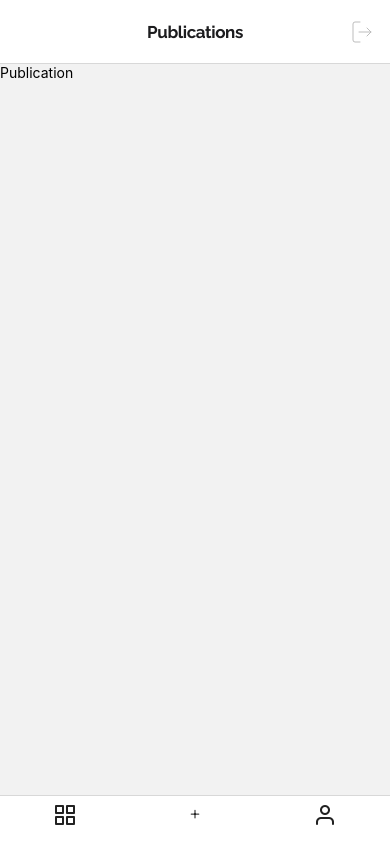
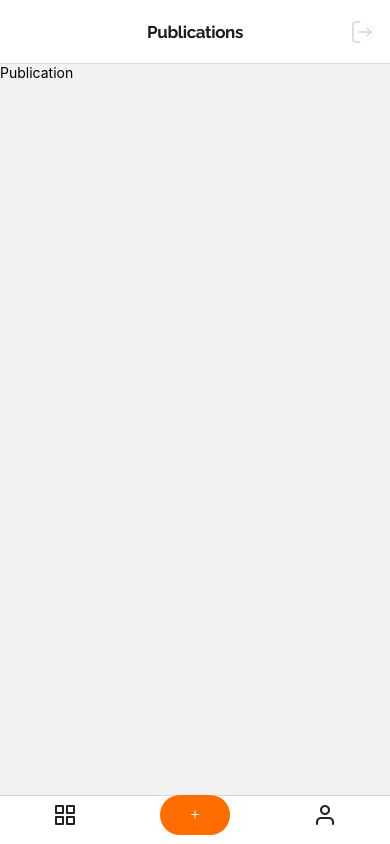
Before and after one commit to Maryna-Korbet/TourNYC, a React Native app in the folder PostsApp/: screen / in a window 390 px wide. Built offline with nearby package versions, Linux system fonts and the light colour scheme.

Commit message:
add IoniconsElement

```diff
--- /dev/null
+++ b/PostsApp/components/icons/IoniconsElement.tsx
@@ -0,0 +1,58 @@
+import React, { FC } from 'react';
+import { View } from 'react-native';
+import { StyleSheet } from 'react-native';
+import { colors } from '../../styles/GlobalStyles';
+
+type IoniconsElementProps = {
+    IconComponent: any;
+    name: string;
+    size?: number;
+    color?: string;
+    style?: any;
+    isOval?: boolean;
+    onPress?: () => void;
+};
+
+const IoniconsElement: FC<IoniconsElementProps> = ({
+    IconComponent,
+    name,
+    size,
+    color,
+    style,
+    isOval=false,
+    onPress,
+}) => {
+    const ovalStyle = isOval ? styles.ovalContainer : styles.iconContainer;
+
+    return (
+        <View style={[ovalStyle, style]}>
+            <IconComponent
+                name={name}
+                size={size}
+                color={color}
+                style={style}
+                onPress={onPress}
+            />
+        </View>
+    );
+};
+
+const styles = StyleSheet.create({
+    iconContainer: {
+        justifyContent: 'center',
+        alignItems: 'center',
+        width: 40,
+        height: 40,
+    },
+    ovalContainer: {
+        justifyContent: 'center',
+        alignItems: 'center',
+        width: 70,
+        height: 40,
+        backgroundColor: colors.orange,
+        color: colors.white,
+        borderRadius: 20,
+    },
+});
+
+export default IoniconsElement;
--- a/PostsApp/navigation/BottomTabNavigator.tsx
+++ b/PostsApp/navigation/BottomTabNavigator.tsx
@@ -6,6 +6,7 @@ import TabNavigator from '../components/navigation/TabNavigator';
 import PostsScreen from '../screens/AuthScreens/PostsScreen/PostsScreen';
 import CreatePostsScreen from '../screens/AuthScreens/CreatePostsScreen/CreatePostsScreen';
 import ProfileScreen from '../screens/AuthScreens/ProfileScreen/ProfileScreen';
+import IoniconsElement from '../components/icons/IoniconsElement';
 import IconButton from '../components/buttons/IconButton';
 import LogOutIcon from '../icons/LogOutIcon';
 import ArrowLeftIcon from '../icons/ArrowLeftIcon';
@@ -43,7 +44,13 @@ const BottomTabNavigator: FC = () => {
                         />
                     ),
                     tabBarIcon: () => (
-                        <Feather name="grid" size={24} color={colors.black}/>
+                        <IoniconsElement
+                            IconComponent={Feather}
+                            name="grid"
+                            size={24}
+                            color={colors.black}
+                            onPress={() => console.log('Grid')}
+                        />
                     ),
                 }}
             />
@@ -59,7 +66,13 @@ const BottomTabNavigator: FC = () => {
                         />
                     ),
                     tabBarIcon: () => (
-                        <Feather name="plus" size={13} color={colors.black} />
+                        <IoniconsElement
+                            IconComponent={Feather}
+                            name="plus"
+                            color={colors.white}
+                            isOval={true}
+                            onPress={() => console.log('Plus')}
+                        />
                     ),
                 })}
             />
@@ -75,10 +88,16 @@ const BottomTabNavigator: FC = () => {
                         />
                     ),
                     tabBarIcon: () => (
-                        <Feather name="user" size={24} color={colors.black} />
+                        <IoniconsElement
+                            IconComponent={Feather}
+                            name="user"
+                            size={24}
+                            color={colors.black}
+                            onPress={() => console.log('User')}
+                        />
                     ),
                 }}
-                />
+            />
         </TabNavigator>
     )
 };
```
Also changed, not shown: PostsApp/components/elements/IoniconsElement.tsx (deleted, +0 -10 lines).
